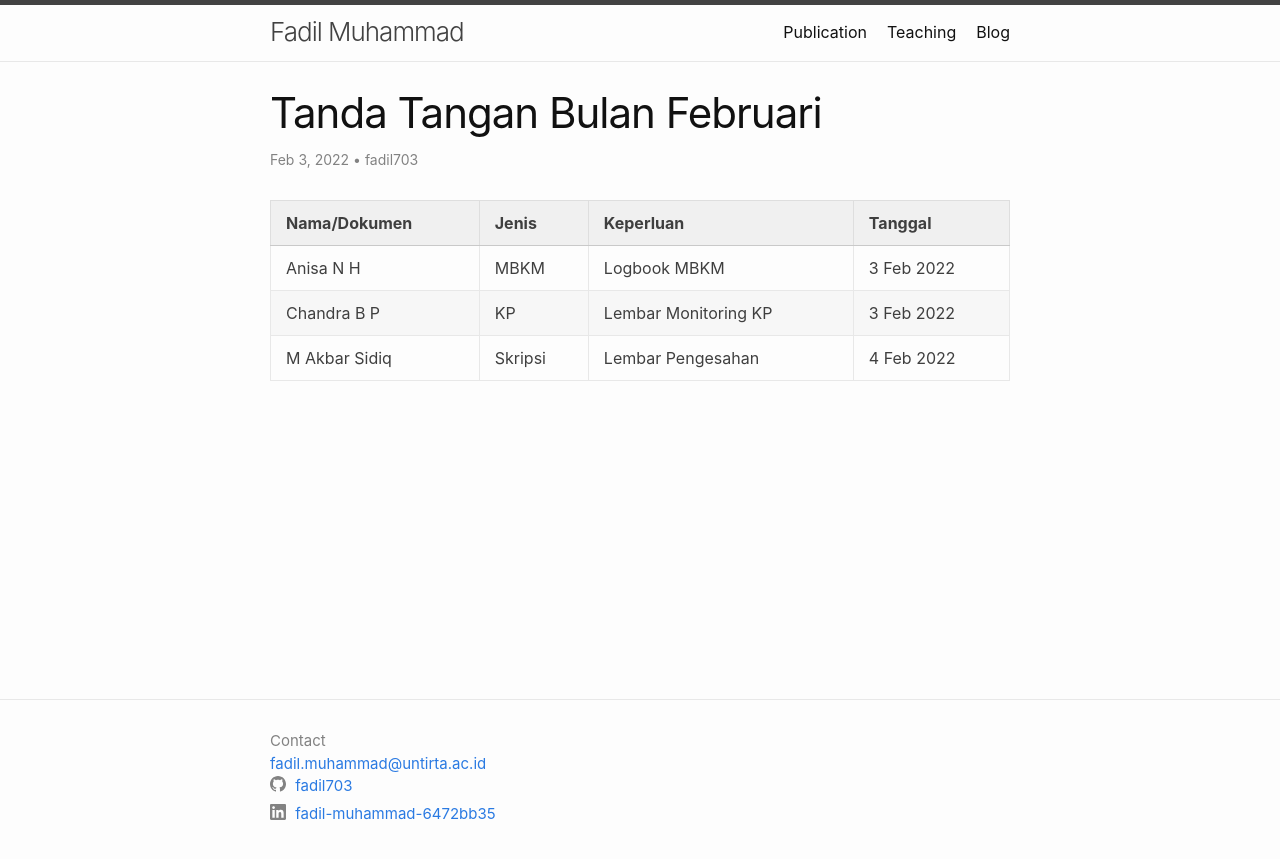
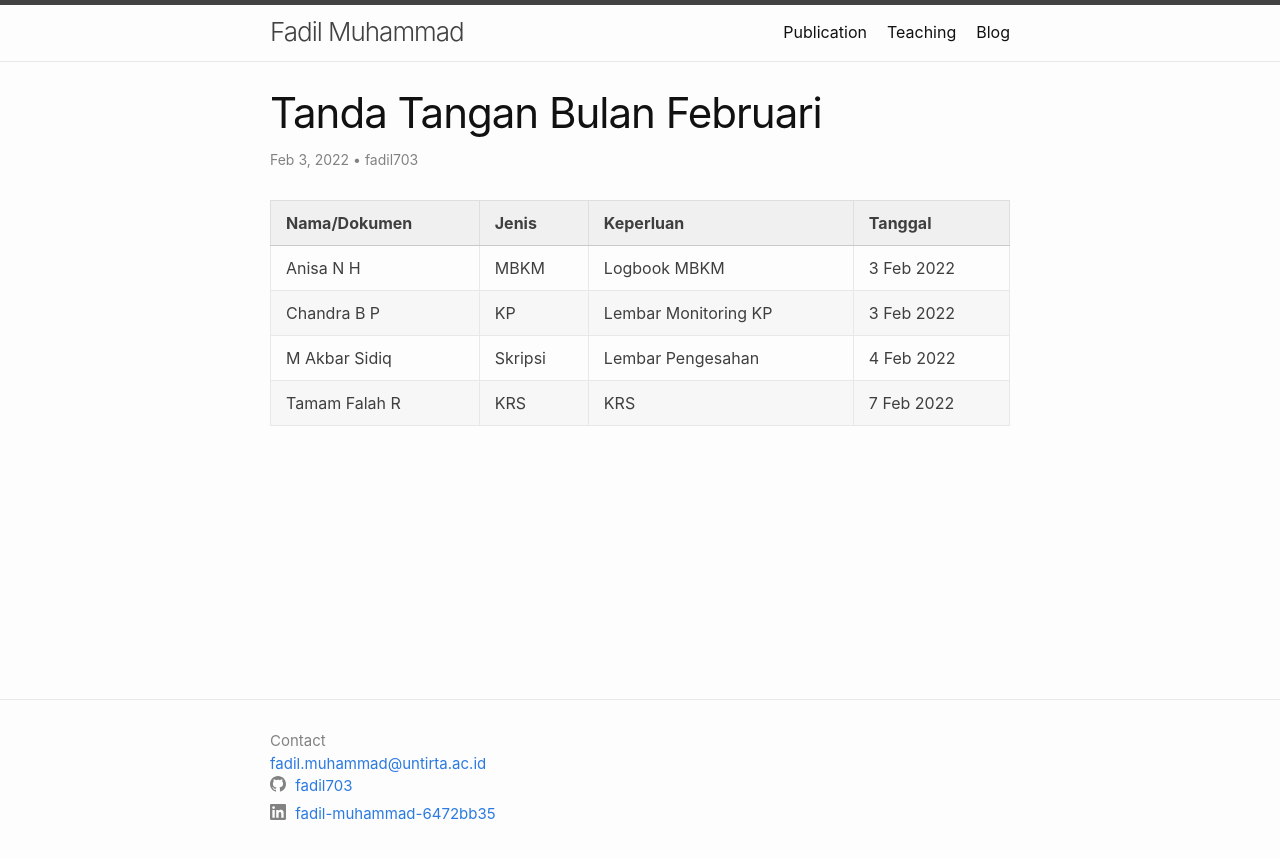
Before and after one commit to fadil703/fadil703.github.io, a Jekyll site: the page built from _posts/2022-02-03-february-signature.markdown, in a window 1280 px wide. Shown: the top 859 px of the page. Built offline with Jekyll 4.4.1, drawn with Linux system fonts in a browser that asks for light colours.

Commit message:
Update 2022-02-03-february-signature.markdown
add tamam

```diff
--- a/_posts/2022-02-03-february-signature.markdown
+++ b/_posts/2022-02-03-february-signature.markdown
@@ -11,3 +11,4 @@ author: "fadil703"
 | Anisa N H | MBKM | Logbook MBKM | 3 Feb 2022 |
 | Chandra B P | KP  | Lembar Monitoring KP | 3 Feb 2022 |
 | M Akbar Sidiq | Skripsi | Lembar Pengesahan | 4 Feb 2022 |
+| Tamam Falah R | KRS   | KRS    | 7 Feb 2022 |
```
